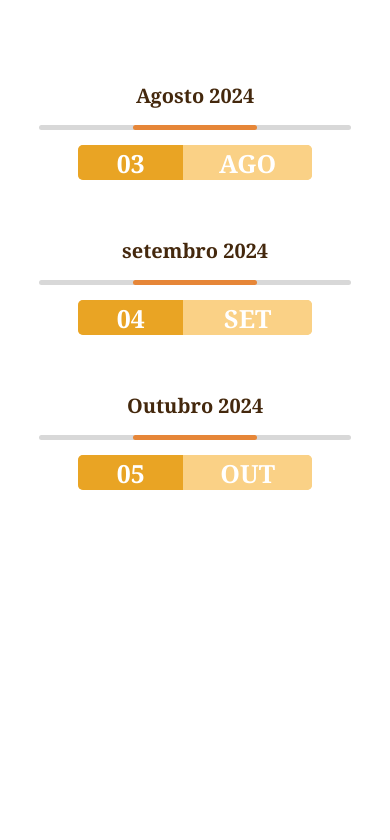
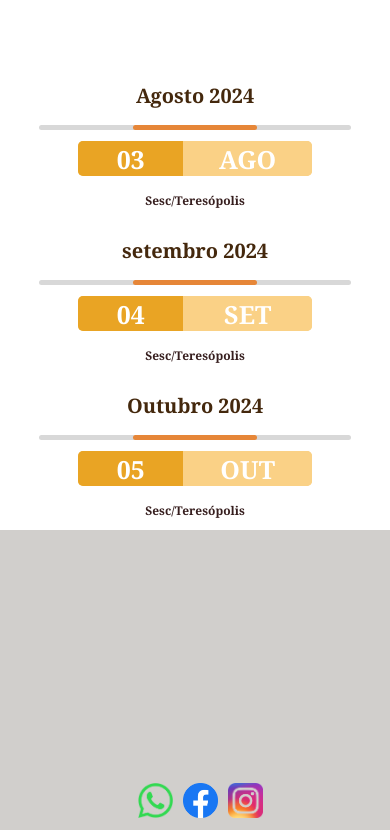
Before and after one commit to nando1989/site-futsamba, a React (Create React App) app: page / in a window 390 px wide. Shown: the part 3777-4617 px from the top of the page. Before the commit the page ends 4432 px from the top, so only its background shows below. Built offline with nearby package versions, Linux system fonts and the light colour scheme.

Commit message:
contato e agenda

```diff
--- a/public/index.html
+++ b/public/index.html
@@ -2,7 +2,7 @@
 <html lang="en">
   <head>
     <meta charset="utf-8" />
-    <link rel="icon" href="%PUBLIC_URL%/favicon.ico" />
+    <link rel="icon" href="%PUBLIC_URL%/favicon.ico.png" />
     <meta name="viewport" content="width=device-width, initial-scale=1" />
     <meta name="theme-color" content="#000000" />
     <meta
@@ -24,7 +24,7 @@
       work correctly both with client-side routing and a non-root public URL.
       Learn how to configure a non-root public URL by running `npm run build`.
     -->
-    <title>React App</title>
+    <title>Futsamba</title>
   </head>
   <body>
     <noscript>You need to enable JavaScript to run this app.</noscript>
--- a/src/pages/agenda/index.tsx
+++ b/src/pages/agenda/index.tsx
@@ -14,7 +14,6 @@ const Agenda = () => {
         </div>
         <div className='container-mes-ano'>
           <h3>Agosto 2024</h3>
-
         </div>
         <div className='container-border-botton-white'>
           <div className='container-border-botton-gray'>
@@ -28,15 +27,14 @@ const Agenda = () => {
             </div>
             <div className='container-month'><h3>AGO</h3></div>
           </div>
-
+          <div className='container-local'>
+          <h3>Sesc/Teresópolis</h3>
+          </div>
         </div>
 
         <div className='container-mes-ano'>
           <h3>setembro 2024</h3>
-
         </div>
-
-
         <div className='container-border-botton-white'>
           <div className='container-border-botton-gray'>
             <div className='container-border-botton-orange'></div>
@@ -48,14 +46,17 @@ const Agenda = () => {
               <h3>04</h3>
             </div>
             <div className='container-month'><h3>SET</h3></div>
+
           </div>
+          <div className='container-local'>
+          <h3>Sesc/Teresópolis</h3>
+          </div>
+        </div>
 
-        </div>
+
         <div className='container-mes-ano'>
           <h3>Outubro 2024</h3>
-
         </div>
-
         <div className='container-border-botton-white'>
           <div className='container-border-botton-gray'>
             <div className='container-border-botton-orange'></div>
@@ -66,6 +67,11 @@ const Agenda = () => {
             <div className='container-day'><h3>05</h3></div>
             <div className='container-month'><h3>OUT</h3></div>
           </div>
+          <div className='container-local'>
+          <h3>Sesc/Teresópolis</h3>
+          </div>
+
+
 
         </div>
 
--- a/src/pages/agenda/styles.css
+++ b/src/pages/agenda/styles.css
@@ -68,7 +68,7 @@ Bio.h3{
 
   .container-schedule {
     width: 100%;
-    height: 730px;
+    height: 605px;
     display: flex;
     flex-direction: column;
     align-items: start;
@@ -126,8 +126,9 @@ Bio.h3{
     width: 100%;
     height: 75px;
     display: flex;
-    align-items:start;
+    align-items:center;
     justify-content:center;
+    flex-direction: column;
 
   }
 
@@ -175,5 +176,21 @@ Bio.h3{
     color: white;
     font-size: 25px;
   }
+  .container-local{
+
+      width: 100%;
+      height: 60px;
+      display: flex;
+      align-items: center;
+      justify-content: center;
+
+  }
+
+  .container-local h3{
+    font-size: 12px;
+    color: rgb(54, 30, 30);
+
 
 }
+
+}
--- a/src/pages/contato/index.tsx
+++ b/src/pages/contato/index.tsx
@@ -11,23 +11,8 @@ import instagram from './images/instagram.png'
 const Contato = () => {
   return (
     <div>
-      <Burger />
       <div className='container-contact'>
-        < div className='container-img-cotato'>
-          <div className='img-contato'>
-            <img className='contato' src={Futsamba2} />
-          </div>
-        </div >
-      </div>
-
-      <div className='date'>
-        <div className='ul'>
-
-          <div className='text'>
-            <h3>21 998765432</h3>
-            <h3>Facebook/Futsamba</h3>
-            <h3>@Futsamba</h3>
-          </div>
+        <div className='date'>
 
           <div className='icons'>
             <div className='icon-contato'> <a href="https://www.linkedin.com/in/fernando-de-souza-84b0652a6/"> <img className='whatsapp' src={Whatsapp} alt="Whatsapp" /> </a></div>
@@ -35,12 +20,8 @@ const Contato = () => {
             <div className='icon-contato'> <a href="https://www.linkedin.com/in/fernando-de-souza-84b0652a6/"> <img className='whatsapp' src={instagram} alt="Whatsapp" /> </a></div>
           </div>
 
+
         </div>
-
-
-
-
-
       </div>
     </div>
   )
--- a/src/pages/contato/styles.css
+++ b/src/pages/contato/styles.css
@@ -70,10 +70,10 @@ ul{
 
 }
 .icons{
-  width: 60px;
+  width: 90%;
   height: 200px;
   display: flex;
-  flex-direction: column;
+  flex-direction: row;
   justify-content: center;
   align-items: center;
 
@@ -93,3 +93,51 @@ h3{
   justify-content: center;
 
 }
+
+@media (max-width: 768px) {
+  .container-contact {
+    width: 100%;
+    height: 300px;
+    display: flex;
+    flex-direction: column;
+    align-items: center;
+    justify-content: end;
+    background-color: rgb(209, 207, 204);
+  }
+  .date {
+    width: 100%;
+    height: 50px;
+    padding: 10px;
+    margin-top: 30px;
+    display: flex;
+    justify-content: end;
+    flex-direction: row;
+    background-color: rgb(209, 207, 204);
+
+
+  }
+  .icons{
+  width: 100%;
+  height: 70px;
+  display: flex;
+  flex-direction: row;
+  justify-content: center;
+  align-items: center;
+  padding: 10px;
+
+}
+
+.whatsapp{
+  width: 35px;
+  height: 35px;
+
+
+}
+
+.icon-contato{
+  width: 45px;
+  height: 45px;
+  padding-left: 10px;
+  padding-right: 10px;
+}
+}
--- a/src/pages/home/index.tsx
+++ b/src/pages/home/index.tsx
@@ -1,11 +1,10 @@
-/* eslint-disable jsx-a11y/alt-text */
-
 import './styles.css'
 import Futsamba from './images/futsamba-103.png'
 import Logo from './images/logoFut.png'
 import Burger from '../../components/burger'
 import Bio from '../biografia'
 import Agenda from '../agenda'
+import Contato from '../contato'
 
 
 
@@ -24,9 +23,11 @@ const Home = () => {
       </div >
       <Bio/>
       <Agenda/>
+      <Contato/>
 
-      </>
-)
+
+    </>
+  )
 }
 
 export default Home
```
Also changed, not shown: public/favicon.ico.png (added).
